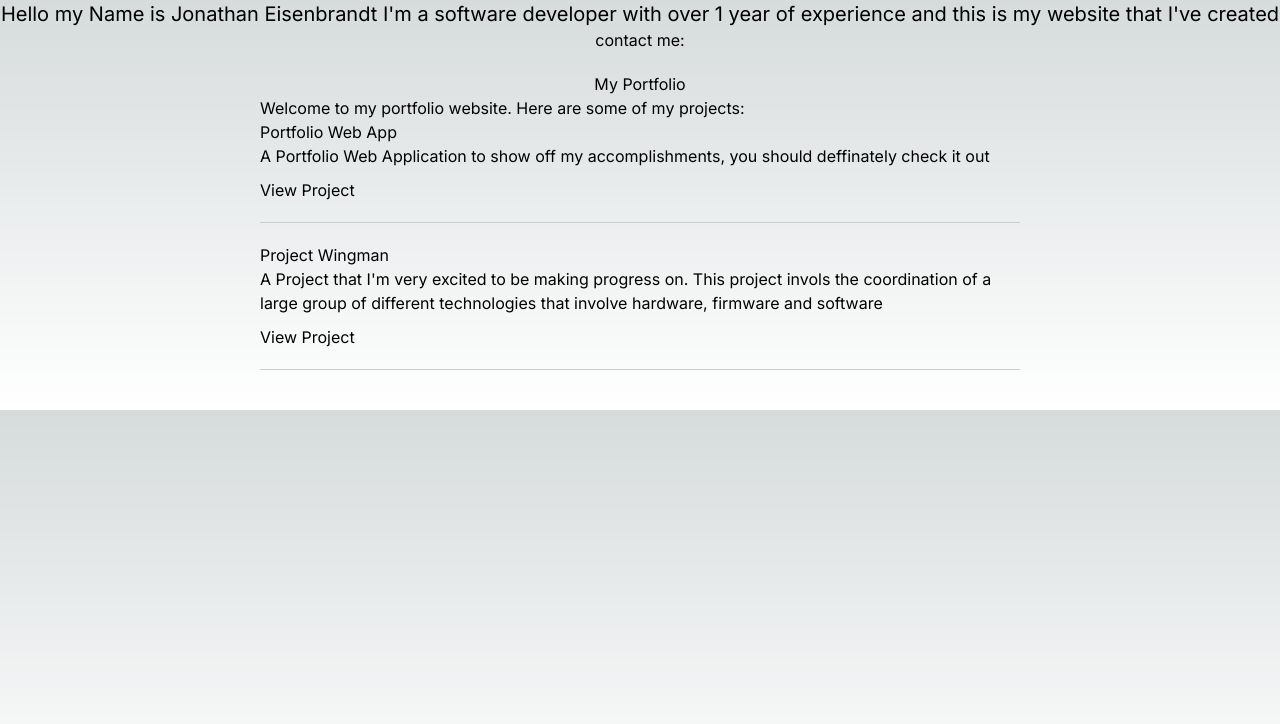
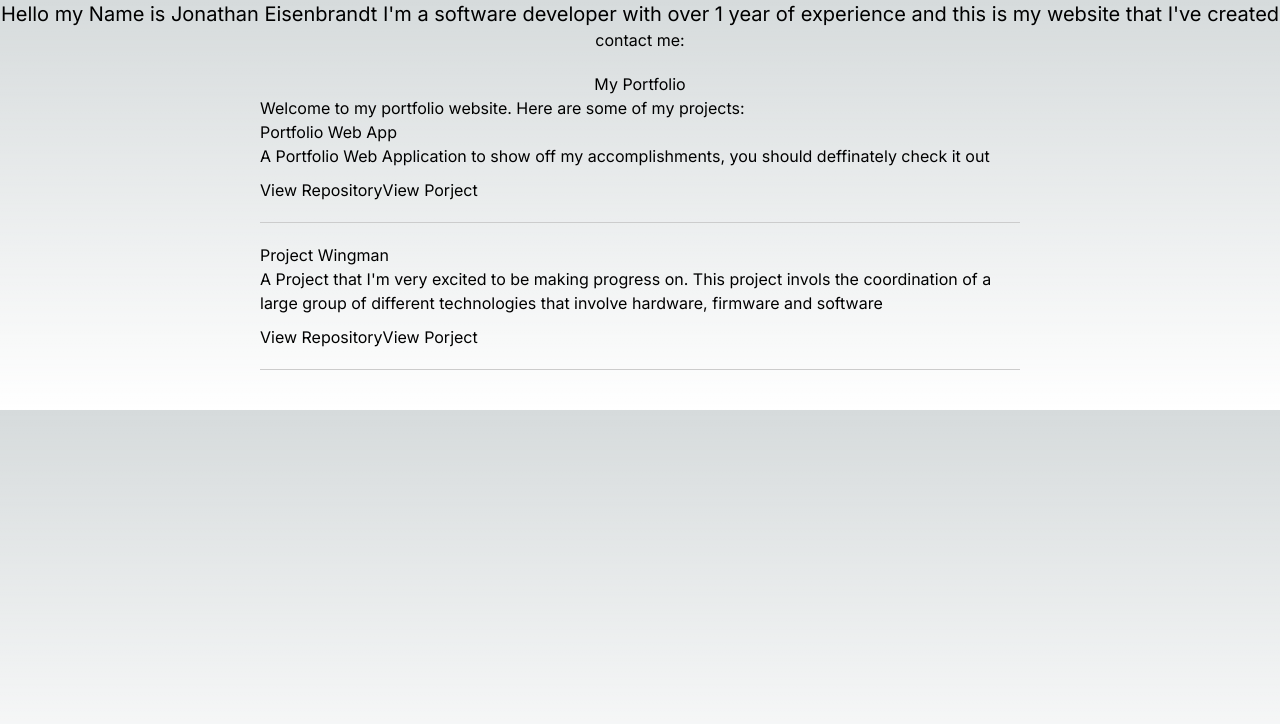
Before and after one commit to IcebergLettuc3/lettucehubnext, a Next.js app: page / in a window 1280 px wide. Shown: the top 724 px of the page. Built offline with nearby package versions, Linux system fonts and the light colour scheme.

Commit message:
updating links

```diff
--- a/src/app/Portfolio.tsx
+++ b/src/app/Portfolio.tsx
@@ -4,19 +4,22 @@ import './Portfolio.css'; // Create this CSS file to style your portfolio
 interface Project {
   title: string;
   description: string;
-  link: string;
+  repoLink: string;
+  deployedLink?: string;
 }
 
 const projects: Project[] = [
   {
     title: "Portfolio Web App",
     description: "A Portfolio Web Application to show off my accomplishments, you should deffinately check it out",
-    link: "https://github.com/IcebergLettuc3/lettucehubnext"
+    repoLink: "https://github.com/IcebergLettuc3/lettucehubnext",
+    deployedLink: "https://lettucehub.com"
+
   },
   {
     title: "Project Wingman",
     description: "A Project that I'm very excited to be making progress on. This project invols the coordination of a large group of different technologies that involve hardware, firmware and software",
-    link: "https://github.com/IcebergLettuc3/wingman"
+    repoLink: "https://github.com/IcebergLettuc3/wingman"
   },
   // Add more projects as needed
 ];
@@ -31,8 +34,11 @@ const Portfolio: React.FC = () => {
           <li key={index}>
             <h2>{project.title}</h2>
             <p>{project.description}</p>
-            <a href={project.link} target="_blank" rel="noopener noreferrer">
-              View Project
+            <a href={project.repoLink} target="_blank" rel="noopener noreferrer">
+              View Repository
+            </a>
+            <a href={project.deployedLink} target="_blank" rel="noopener noreferrer">
+              View Porject
             </a>
           </li>
         ))}
```
